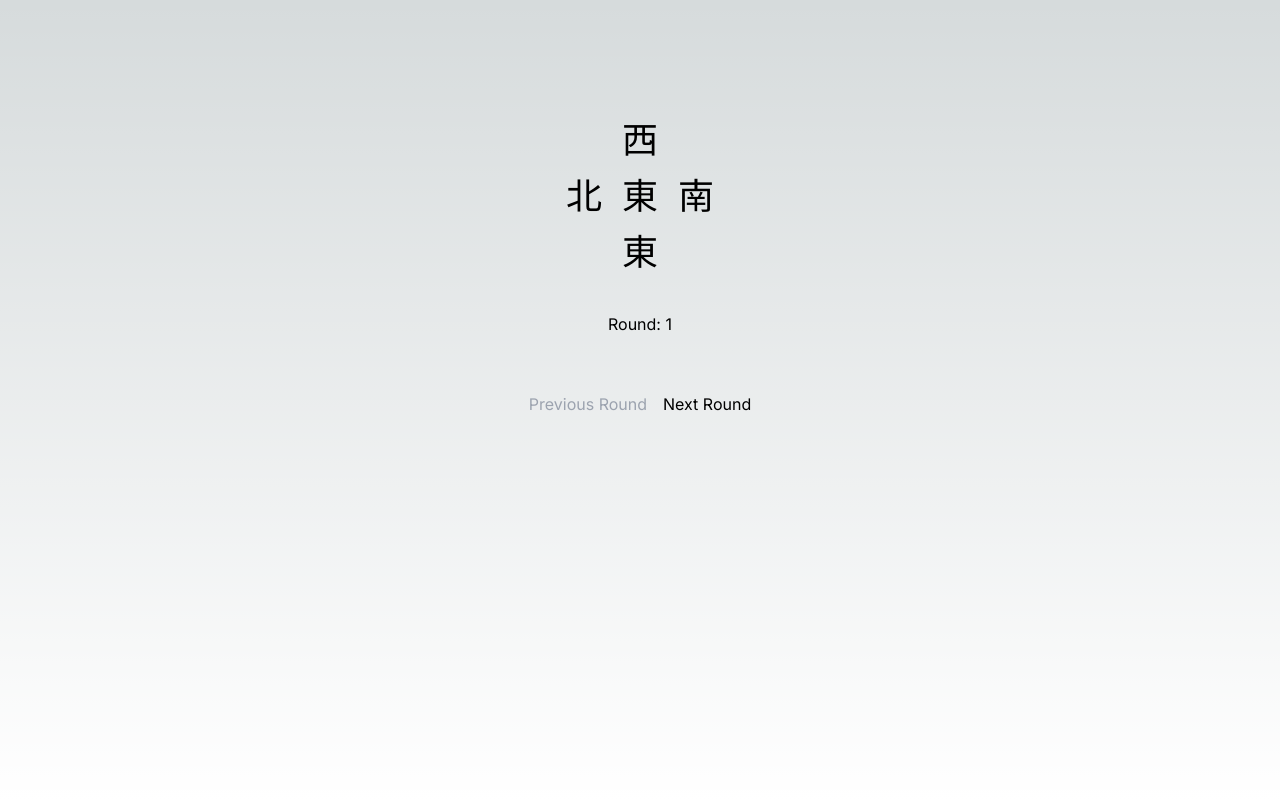
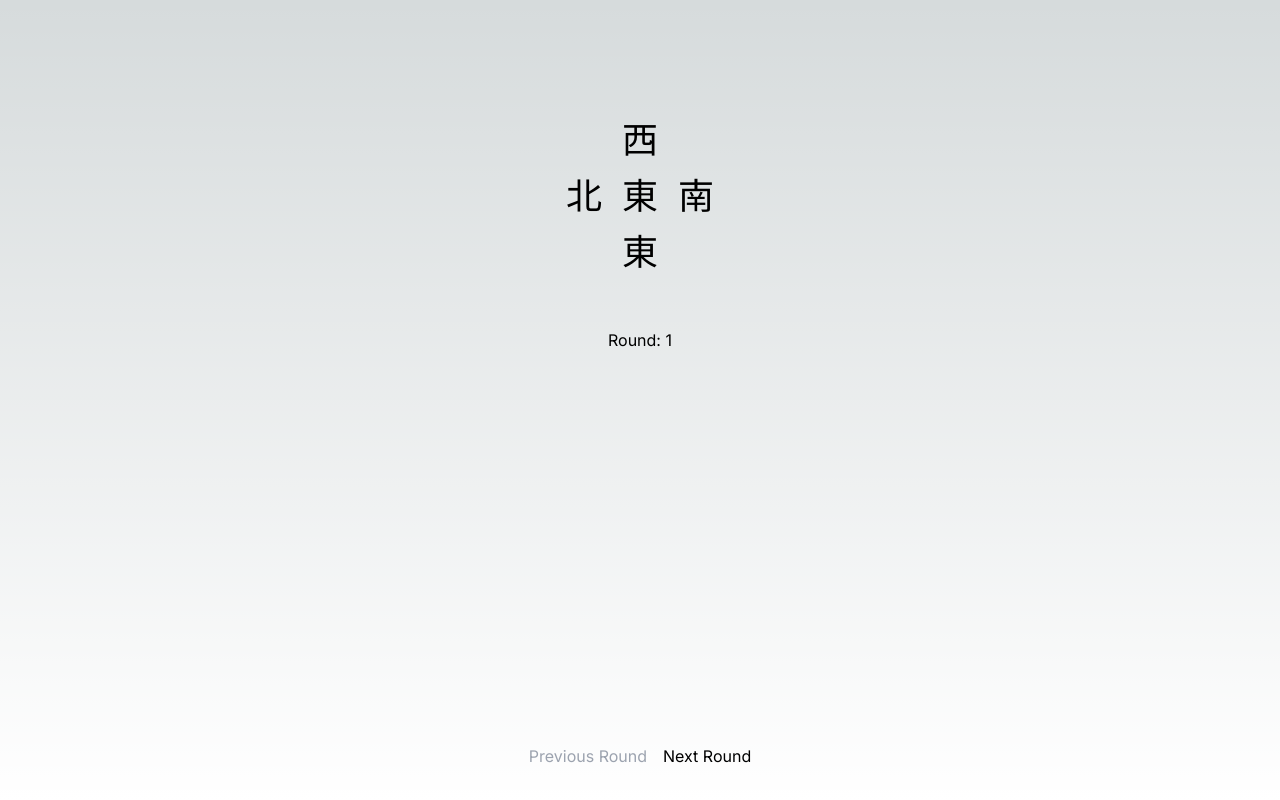
Before and after one commit to kennyengci/mahjong, a Next.js app: page / in a window 1280 px wide. Built offline with nearby package versions, Linux system fonts and the light colour scheme.

Commit message:
Moved next and prev round to bottom of screen

```diff
--- a/app/components/Compass.tsx
+++ b/app/components/Compass.tsx
@@ -63,8 +63,8 @@ const Compass = (props: {
               <div className="row-start-3 col-start-2 p-2"><Direction initialDirection={windBottom} /></div>
             </div>
           </div>
-        <div className="my-4">Round: {roundCounter}</div>
-        <div className="mt-10">
+          <div className="my-8">Round: {roundCounter}</div>
+        <div className="mt-10 fixed bottom-0 left-0 right-0 flex flex-row justify-center mb-8">
           <button className={`mx-2 ${roundCounter === 1 ? 'disabled text-gray-400' : ''}`} onClick={decrementWind} disabled={roundCounter === 1}>Previous Round</button>
           <button className={`mx-2 ${roundCounter === 16 ? 'disabled text-gray-400' : ''}`} onClick={incrementWind} disabled={roundCounter === 16}>Next Round</button>
         </div>
--- a/app/page.tsx
+++ b/app/page.tsx
@@ -5,7 +5,7 @@ import Compass from './components/Compass'
 
 export default function Home() {
   return (
-    <main className="flex min-h-screen flex-col items-center justify-between p-24">
+    <main className="flex min-h-screen min-w-100 flex-col items-center p-12 sm:p-24">
       <Compass/>
     </main>
   )
```
Lines whose indentation alone changed are shown as unchanged.
